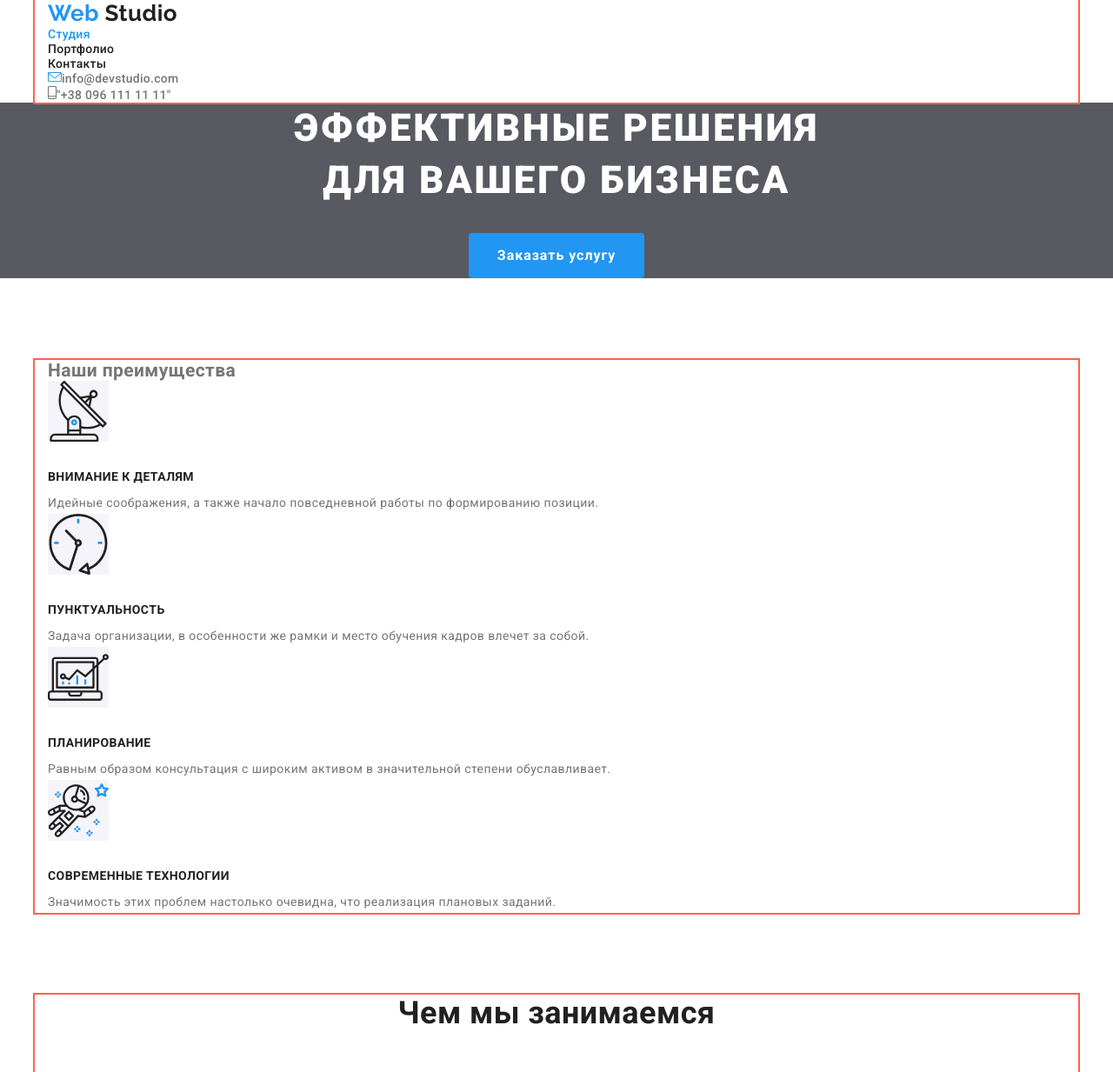
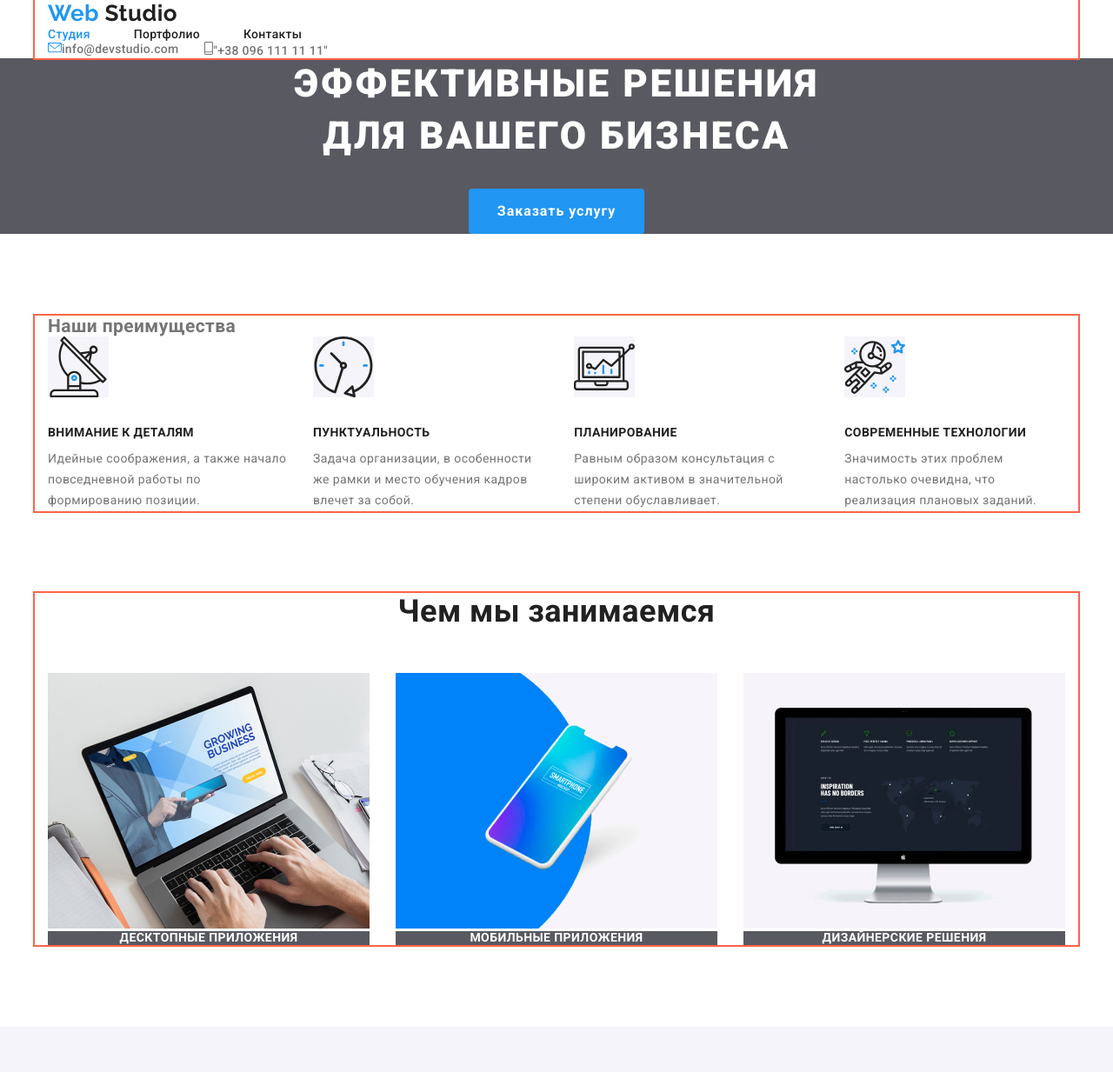
Before and after one commit to OleksiiSosnytskyi/goit-markup-hw-03, a plain HTML site: page index.html in a window 1280 px wide. Shown: the top 1233 px of the page at 87% size. Drawn offline with nearby package versions, Linux system fonts and the light colour scheme.

Commit message:
на пол пути к завершению дз

```diff
--- a/css/styles.css
+++ b/css/styles.css
@@ -76,6 +76,16 @@ a {
   color: var(--accent-color);
 }
 /* site nav */
+.site-nav {
+  display: flex;
+}
+.site-nav .item {
+  margin-right: 50px;
+}
+
+.site-nav .item:last-child {
+  margin-right: 0;
+}
 
 .site-nav .link {
   color: var(--title-text-color);
@@ -94,6 +104,12 @@ a {
   color: var(--accent-color);
 }
 /* class="contacts */
+.contacts {
+  display: flex;
+}
+.contacts .item:not(:last-child) {
+  margin-right: 30px;
+}
 
 .contacts .contacts-link {
   color: var(--primary-text-color);
@@ -148,9 +164,15 @@ a {
 
 /*наши преимущества*/
 
+.advantages-list {
+  display: flex;
+}
 .advantages-icon {
   margin-bottom: 30px;
   background-color: var(--secondary-background-color);
+}
+.advantages-item:not(:last-child) {
+  margin-right: 30px;
 }
 
 .advantages-title {
@@ -194,6 +216,12 @@ a {
 
 .directions {
   padding-bottom: 94px;
+}
+.directions-list {
+  display: flex;
+}
+.directions-item:not(:last-child) {
+  margin-right: 30px;
 }
 
 /* наша команда */
--- a/index.html
+++ b/index.html
@@ -23,13 +23,17 @@
             ><span class="web">Web </span>Studio</a
           >
           <ul class="site-nav list">
-            <li><a href="./index.html" class="link current">Студия</a></li>
-            <li><a href="./portfolio.html" class="link">Портфолио</a></li>
-            <li><a href="" class="link">Контакты</a></li>
+            <li class="item">
+              <a href="./index.html" class="link current">Студия</a>
+            </li>
+            <li class="item">
+              <a href="./portfolio.html" class="link">Портфолио</a>
+            </li>
+            <li class="item"><a href="" class="link">Контакты</a></li>
           </ul>
         </nav>
         <ul class="contacts list">
-          <li>
+          <li class="item">
             <a href="" class="contacts-link"
               ><img
                 src="./images/envelope.svg"
@@ -37,7 +41,7 @@
               />info@devstudio.com</a
             >
           </li>
-          <li>
+          <li class="item">
             <a href="" class="contacts-link"
               ><img src="./images/mobile.svg" alt="mobile" />"+38 096 111 11
               11"</a
@@ -116,7 +120,7 @@
       <section class="directions">
         <div class="container">
           <h2 class="section-title">Чем мы занимаемся</h2>
-          <ul class="list">
+          <ul class="directions-list list">
             <li class="directions-item">
               <img
                 src="./images/laptop.jpg"
```
